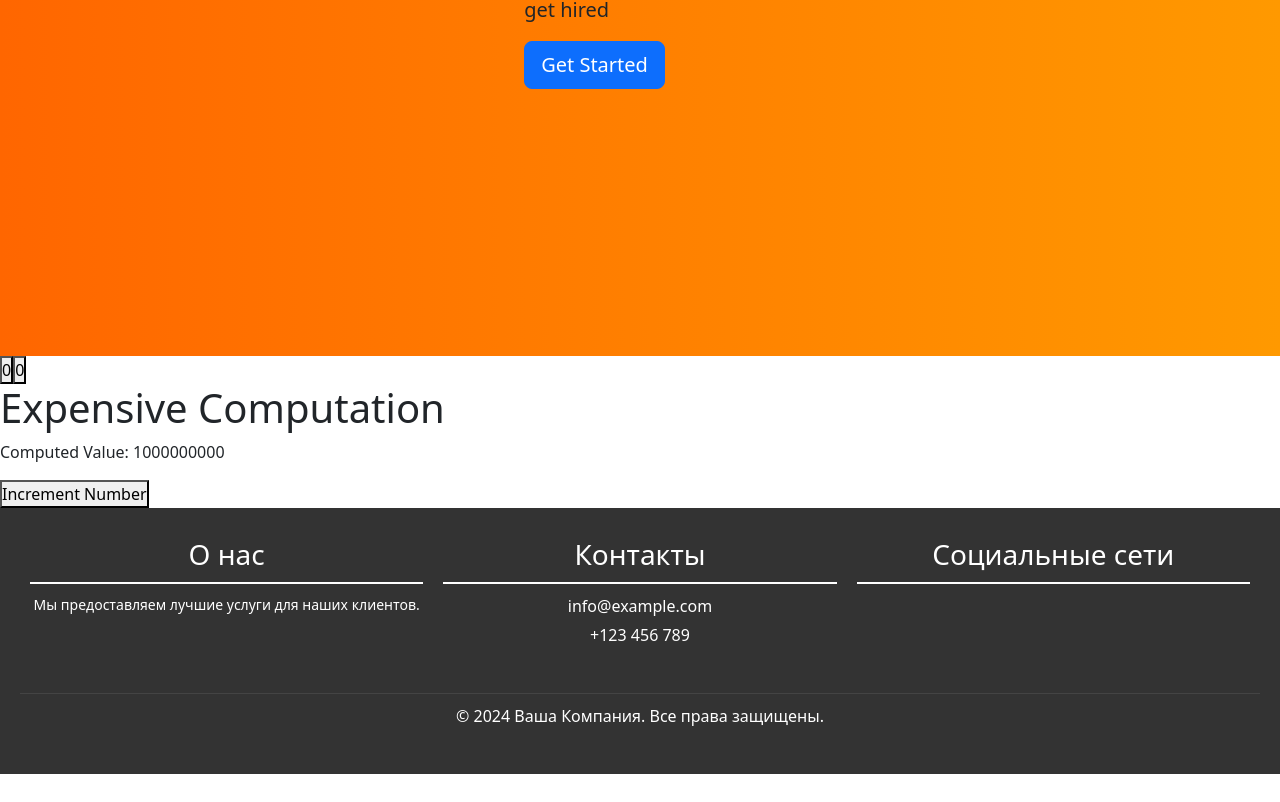
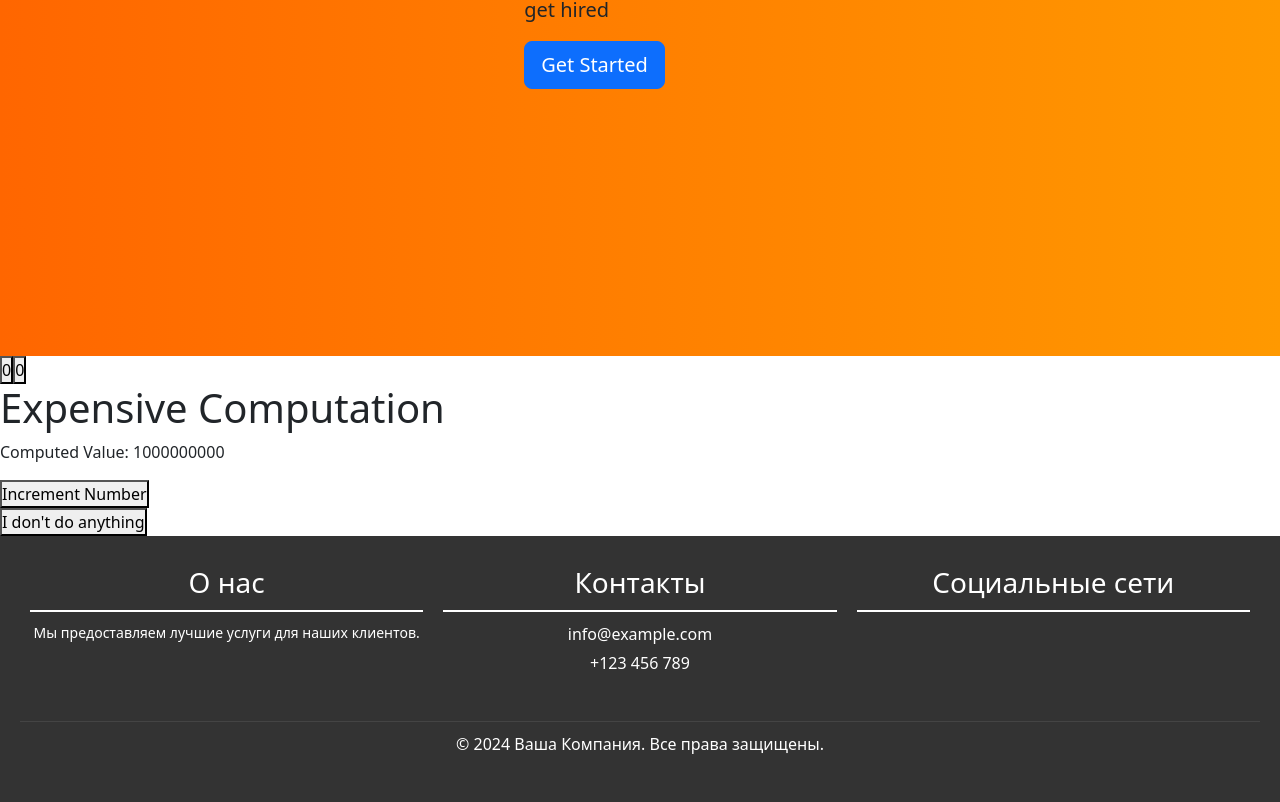
Before and after one commit to alexutm123/React-Building-an-application, a React (Vite) app: page / in a window 1280 px wide. Shown: the part 504-1306 px from the top of the page. Before the commit the page ends 1278 px from the top, so only its background shows below. Built offline with nearby package versions, Linux system fonts and the light colour scheme.

Commit message:
feat:button event

```diff
--- /dev/null
+++ b/src/components/Events.jsx
@@ -0,0 +1,10 @@
+export default function Button() {
+    function handleClick() {
+        alert('You clicked me!');
+    }
+    return (
+      <button onClick={handleClick}>
+        I don't do anything
+      </button>
+    );
+  }
--- a/src/hooks/use-count.js
+++ b/src/hooks/use-count.js
@@ -4,9 +4,9 @@
 
     const [count, setCount] = useState(initialValue);
 
-    const increment =useCallback(() => setCount(count + 1),[count]);
+    const increment = useCallback(() => setCount(count + 1),[count]);
 
-    const decrement =useCallback(() => setCount(count -1),[count]);
+    const decrement = useCallback(() => setCount(count -1),[count]);
 
     return {count, increment, decrement};
 }
--- a/src/pages/Home.jsx
+++ b/src/pages/Home.jsx
@@ -4,7 +4,7 @@
 import TestHuc from '../components/TestHuc';
 import UseMemoTest from '../components/UseMemoTest';
 import MyContext from '../components/MyContext';
-
+import Event from '../components/Events';
 export default function Home() {
   const contextValue = 1;
 
@@ -16,6 +16,7 @@
       <MyContext.Provider value={contextValue}>
         <UseMemoTest/>
     </MyContext.Provider>
+    <Event/>
     </Layout>
   );
 }
```
Also changed, not shown: src/components/new-review-form/component.jsx (added, +7 -0 lines).
